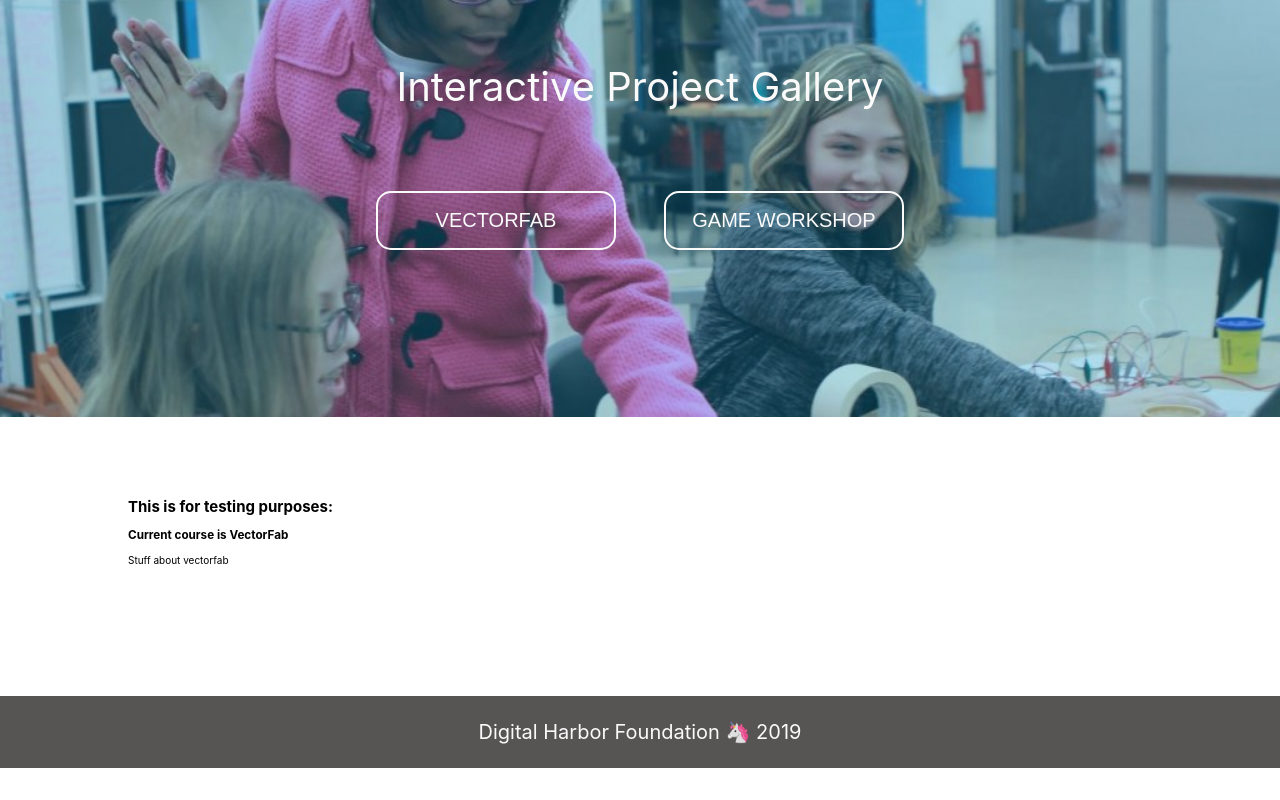
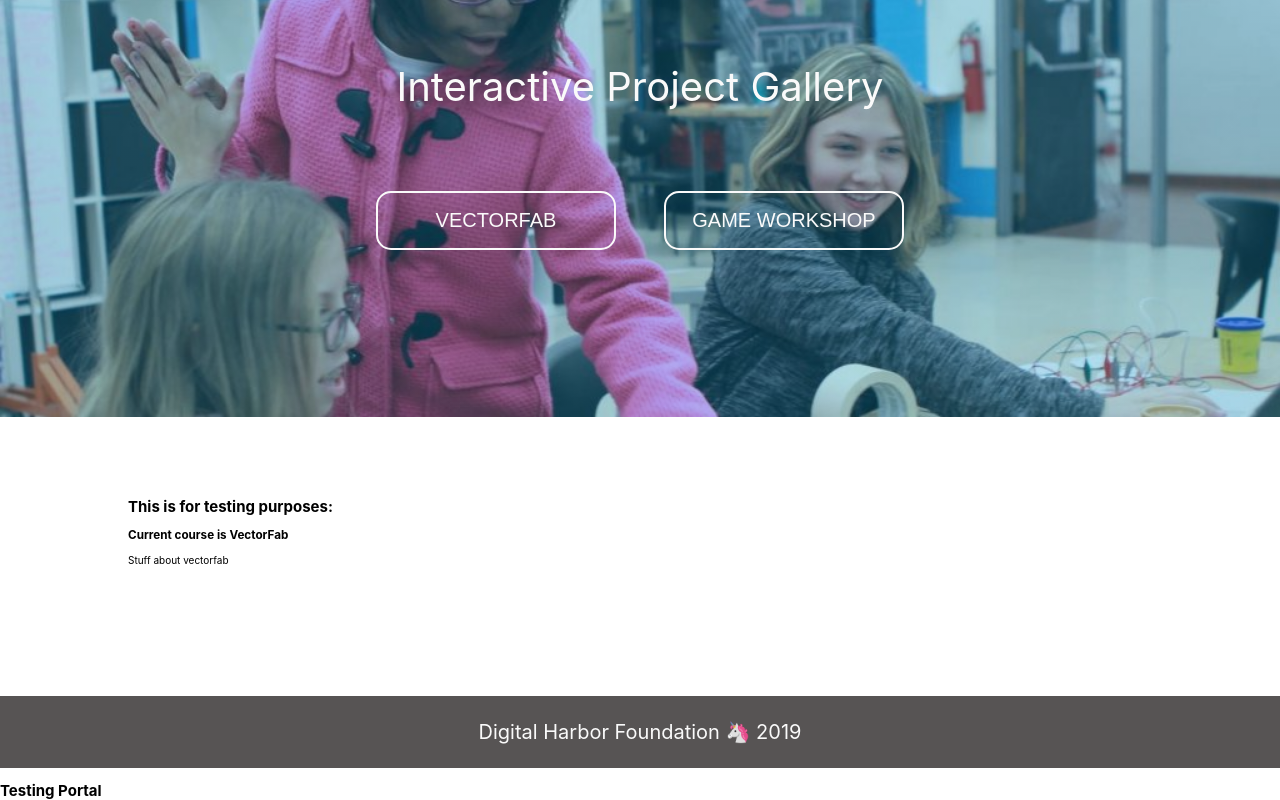
Before and after one commit to DigitalHarborFoundation/interactive-gallery-prototype, a React (Create React App) app: page / in a window 1280 px wide. Shown: the part 223-1023 px from the top of the page. Before the commit the page ends 991 px from the top, so only its background shows below. Built offline with nearby package versions, Linux system fonts and the light colour scheme.

Commit message:
testing Portal in App component

```diff
--- a/src/App.js
+++ b/src/App.js
@@ -3,6 +3,7 @@ import styled from "styled-components";
 import Header from "./components/Header";
 import Footer from "./components/Footer";
 import ProjectCardGrid from "./components/ProjectCardGrid";
+import Portal from "./components/Portal";
 import { entries } from "./data";
 
 class App extends Component {
@@ -32,6 +33,9 @@ class App extends Component {
           entries={this.state.entries}
           selectedCourse={this.state.selectedCourse}
         />
+        <Portal>
+          <h2>Testing Portal</h2>
+        </Portal>
         <Footer />
       </AppWrapper>
     );
```
